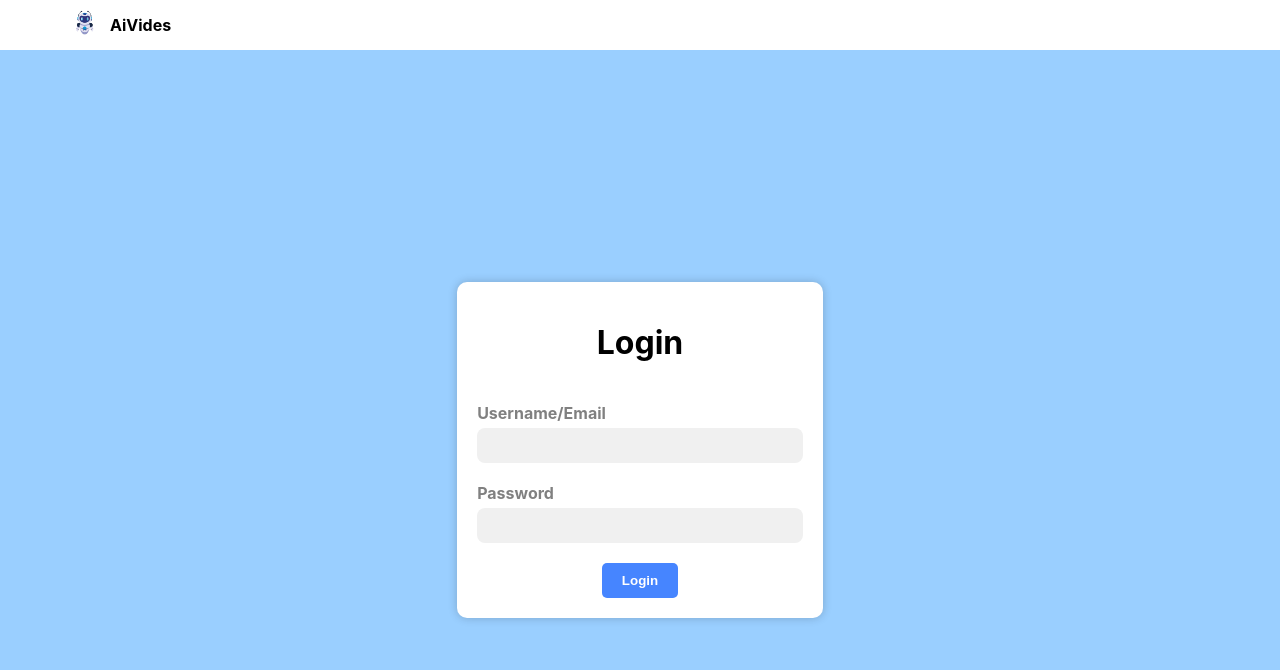
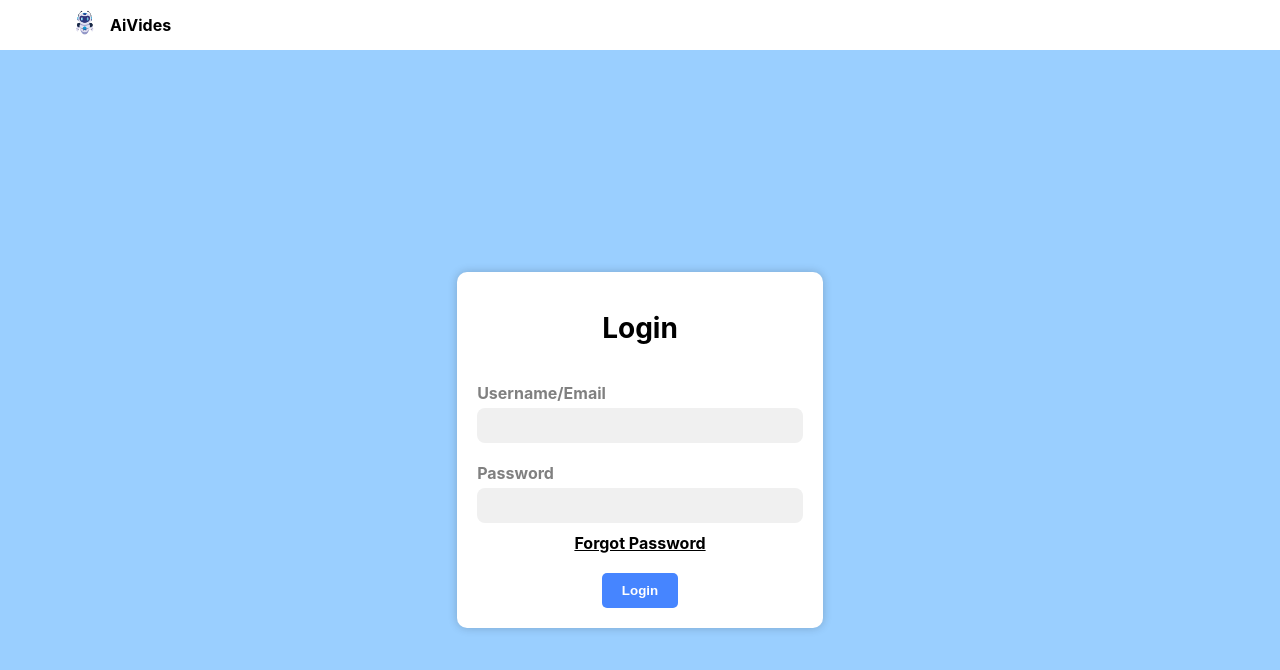
Before and after one commit to michelle264/devhack, a React (Create React App) app: page /register in a window 1280 px wide. Shown: the top 670 px of the page. Built offline with nearby package versions, Linux system fonts and the light colour scheme.

Commit message:
LoginReal changes

```diff
--- a/src/components/Homepage/LoginReal.css
+++ b/src/components/Homepage/LoginReal.css
@@ -18,7 +18,7 @@
   }
 
   .login-header {
-    font-size: 16px;
+    font-size: 14px;
     font-weight: bold;
     color: black;
   }
@@ -44,6 +44,14 @@
     margin-top: 5px;
   }
 
+  .forgot-password-link {
+    text-align: right;
+    text-decoration: underline;
+    color: black;
+    font-weight: bold;
+    margin-top: 10px;
+  }
+
   .login-button {
     background-color: #4685FF;
     color: white;
--- a/src/components/Homepage/LoginReal.js
+++ b/src/components/Homepage/LoginReal.js
@@ -17,6 +17,7 @@ class LoginRealPage extends React.Component {
               <label>Password</label>
               <input type="password" className="text-input" />
             </div>
+            <a className="forgot-password-link">Forgot Password</a>
             <button className="login-button">Login</button>
           </div>
         </div>
```
